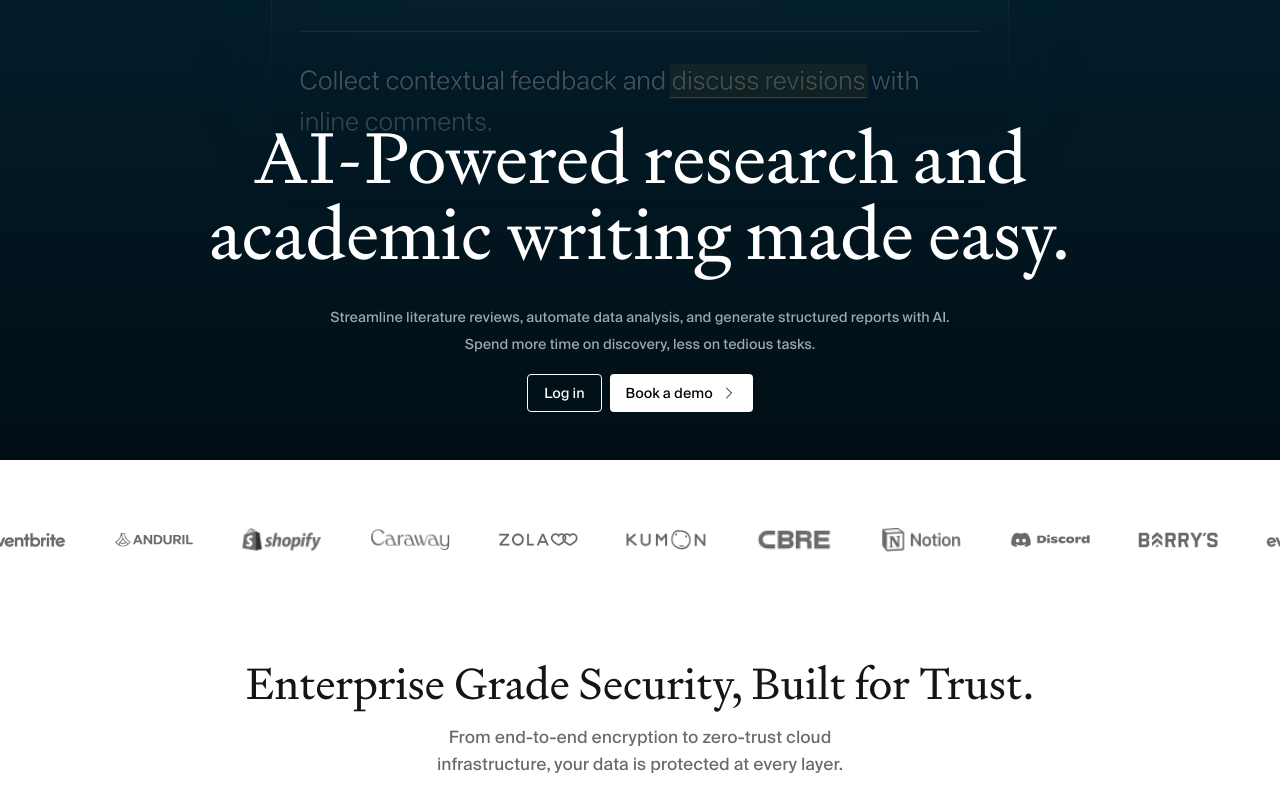
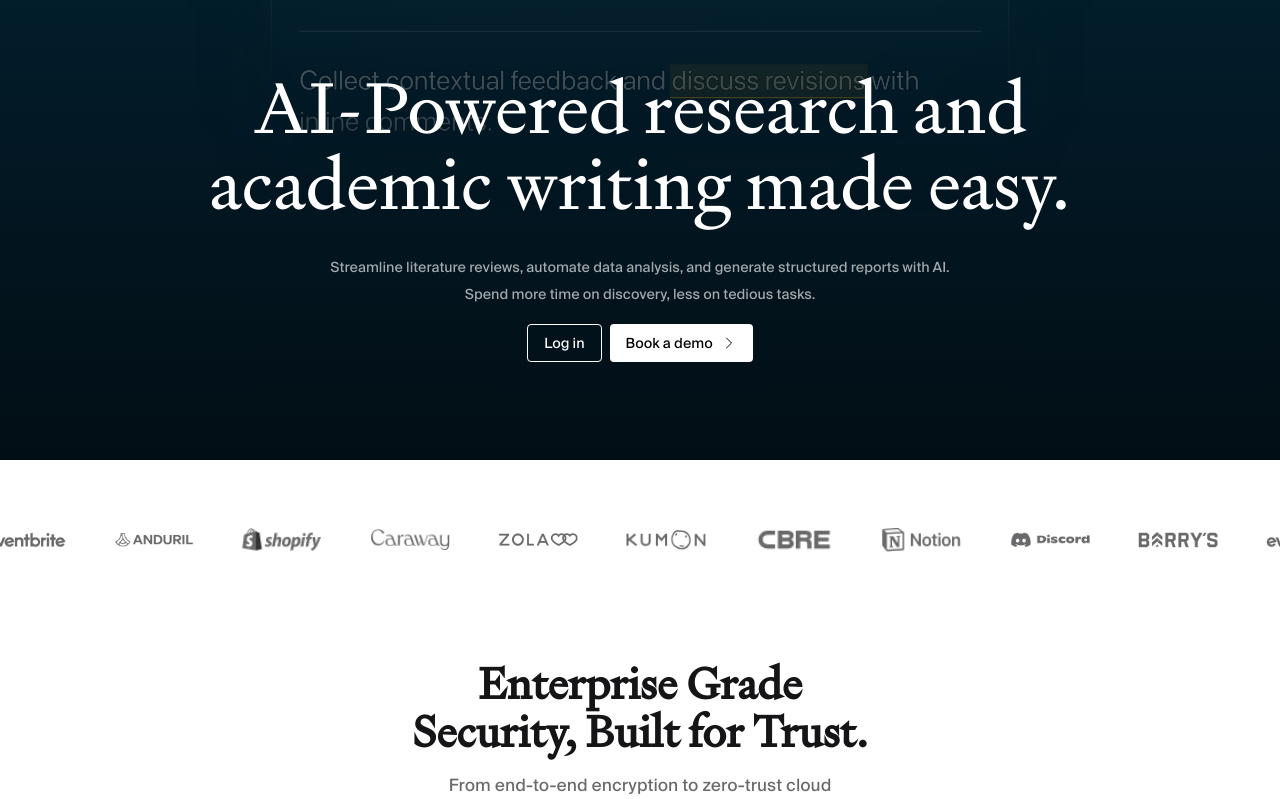
Before and after one commit to onsare/Context-AI, a Next.js app: page / in a window 1280 px wide. Shown: the part 341-1140 px from the top of the page. Built offline with nearby package versions, Linux system fonts and the light colour scheme.

Commit message:
Responsive design

```diff
--- a/src/components/CallToAction.tsx
+++ b/src/components/CallToAction.tsx
@@ -5,10 +5,10 @@ import { ChevronRightIcon } from "@heroicons/react/24/outline";
 
 export default function CallToAction() {
   return (
-    <section className='w-full mx-auto my-20 2xl:max-w-[1250px] lg:max-w-[1250px]  bg-[linear-gradient(90deg,_#004359_0%,_#063240_100%)] rounded-lg'>
-      <div className='mx-auto flex max-w-7xl items-center justify-between p-6 lg:px-8'>
+    <section className='w-full mx-auto my-20   2xl:max-w-[1250px] lg:max-w-[1250px]  bg-[linear-gradient(90deg,_#004359_0%,_#063240_100%)] rounded-lg'>
+      <div className='mx-auto flex max-w-7xl items-center justify-between py-6 lg:py-14 lg:px-8'>
         <div className='w-full max-w-[453px] mx-auto text-center flex flex-col items-center justify-center space-y-4'>
-          <h1 className='text-[rgba(255,255,255,1)] font-medium text-[44px] leading-[48px] tracking-[-1%]'>
+          <h1 className='text-[rgba(255,255,255,1)] font-bold text-[44px] leading-[48px] tracking-[-1%]'>
             Works Seamlessly with Your Consulting Stack.
           </h1>
           <p className=' text-[rgba(255,255,255,0.64)] font-normal text-[17px] leading-[27px] '>
--- a/src/components/Features.tsx
+++ b/src/components/Features.tsx
@@ -35,8 +35,8 @@ export const TitleHeader = ({
   title: string;
   subTitle: string;
 }) => (
-  <div className='flex flex-col items-center justify-center text-center mb-10 px-20 2xl:px-68'>
-    <h1 className='font-medium text-[44px] leading-[48px] text-[rgba(21,21,23,1)]'>
+  <div className='flex flex-col items-center justify-center text-center mb-10 px-20 lg:px-68 2xl:px-68'>
+    <h1 className='font-bold text-[44px] leading-[48px] text-[rgba(21,21,23,1)]'>
       {title}
     </h1>
     <p className='w-full max-w-[500px] font-normal text-[17px] text-[rgba(21,21,23,0.64)] leading-[27px] mt-4 '>
@@ -198,7 +198,7 @@ export default function Features() {
             <div className='max-w-[350px] '>
               <div className='text-[rgba(0,67,89,1)] leading-[31px] font-medium text-[21px] flex gap-2 items-center '>
                 <Image
-                  src='/static/icon-insight.svg'
+                  src='/static/icon-wand.svg'
                   alt='Icon'
                   width={16}
                   height={16}
--- a/src/components/Hero.tsx
+++ b/src/components/Hero.tsx
@@ -16,8 +16,8 @@ export default function Hero() {
             priority
             className='relative bottom-[50px] left-0 w-full h-full object-cover'
           />
-          <div className='flex flex-col items-center justify-center space-y-4 relative bottom-[100px] lg:bottom-[250px] z-10 '>
-            <h1 className='text-[rgba(255,255,255,1)]  font-normal text-[44px] lg:text-[72px] leading-[42px] lg:leading-[76px] tracking-[-2%] '>
+          <div className='flex flex-col items-center justify-center space-y-4 relative bottom-[100px] lg:bottom-[300px] z-10 '>
+            <h1 className='text-[rgba(255,255,255,1)]  font-normal text-[44px]  lg:text-[72px]  leading-[42px] lg:leading-[76px] tracking-[-2%] '>
               AI-Powered research and academic writing made easy.{" "}
             </h1>
             <p className=' text-[rgba(255,255,255,0.64)]  font-normal text-[17px] lg:text-[14px]  lg:leading-[27px] mt-4 max-w-[639px]'>
```
